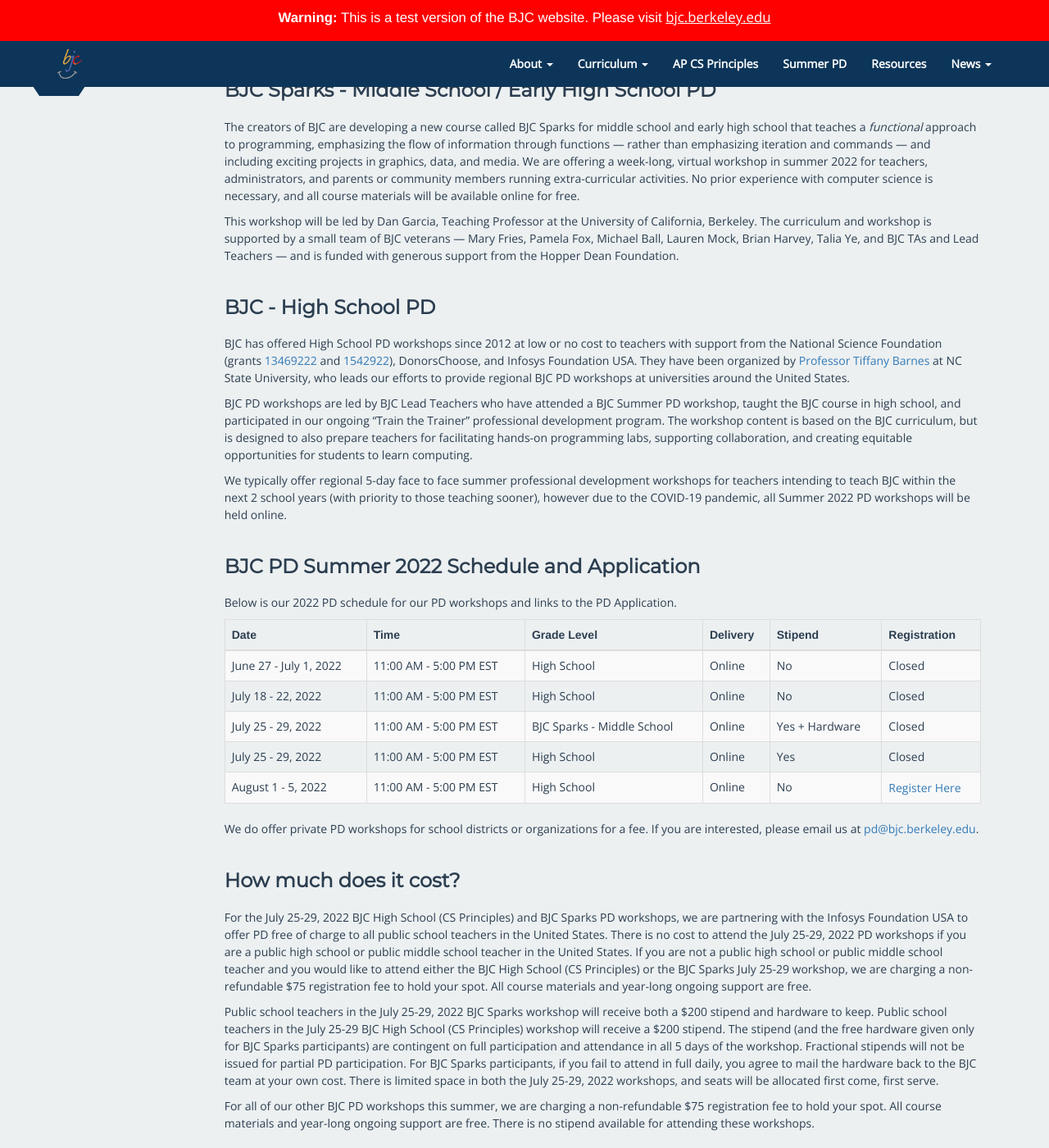
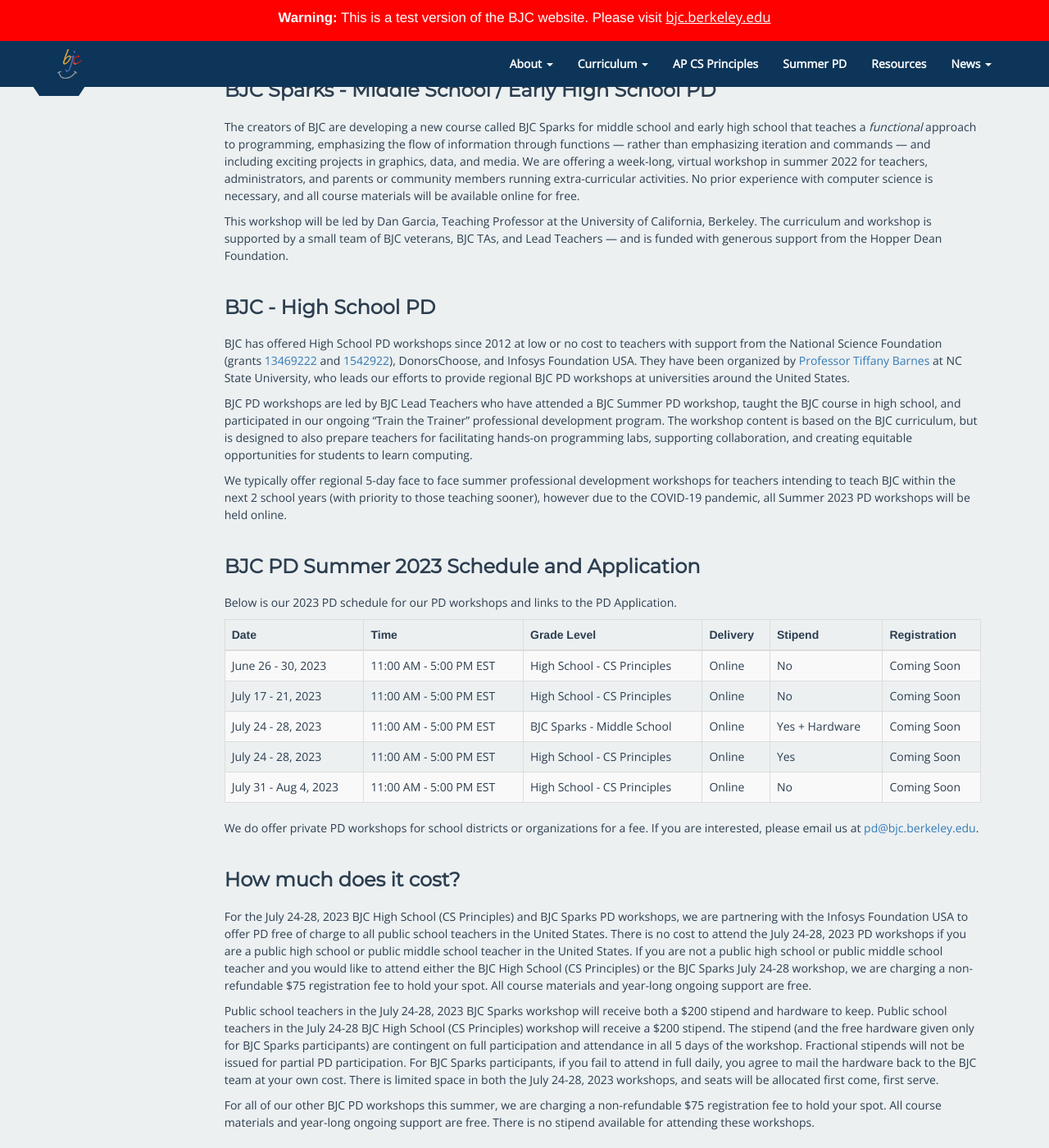
Before and after one commit to beautyjoy/beautyjoy.github.io, a Jekyll site: the page built from summer-pd/index.md, in a window 1280 px wide and 1400 px high, scrolled down 528 px. Shown: the whole window at 82% size. Built offline with Jekyll 4.4.1, drawn with Linux system fonts in a browser that asks for light colours; some of the changed text lies outside the part shown.

Commit message:
adding 2023 pd info

```diff
--- a/summer-pd/index.md
+++ b/summer-pd/index.md
@@ -1,5 +1,5 @@
 ---
-title: 2022 Professional Development
+title: 2023 Professional Development
 subtitle: One-Week Workshops for Teachers
 layout: summer-pd
 redirect_from:
@@ -33,7 +33,7 @@
 
 <!-- We are looking for a cohort of at least 20 teachers who are interested in piloting at least one semester of these new materials with students in the 2021-2022 school year and providing us with feedback to help us revise and improve these materials in exchange for a stipend described below. One of our goals is to produce a curriculum that reaches students traditionally underrepresented in computer science, so BIPOC teachers and teachers of BIPOC students are strongly encouraged to participate and provide feedback about how best we can develop a program to serve BIPOC students. -->
 
-This workshop will be led by Dan Garcia, Teaching Professor at the University of California, Berkeley. The curriculum and workshop is supported by a small team of BJC veterans — Mary Fries, Pamela Fox, Michael Ball, Lauren Mock, Brian Harvey, Talia Ye, and BJC TAs and Lead Teachers — and is funded with generous support from the Hopper Dean Foundation.
+This workshop will be led by Dan Garcia, Teaching Professor at the University of California, Berkeley. The curriculum and workshop is supported by a small team of BJC veterans, BJC TAs, and Lead Teachers — and is funded with generous support from the Hopper Dean Foundation.
 
 
 ### BJC - High School PD
@@ -47,17 +47,17 @@
 
 BJC PD workshops are led by BJC Lead Teachers who have attended a BJC Summer PD workshop, taught the BJC course in high school, and participated in our ongoing "Train the Trainer" professional development program. The workshop content is based on the BJC curriculum, but is designed to also prepare teachers for facilitating hands-on programming labs, supporting collaboration, and creating equitable opportunities for students to learn computing.
 
-We typically offer regional 5-day face to face summer professional development workshops for teachers intending to teach BJC within the next 2 school years (with priority to those teaching sooner), however due to the COVID-19 pandemic, all Summer 2022 PD workshops will be held online.
+We typically offer regional 5-day face to face summer professional development workshops for teachers intending to teach BJC within the next 2 school years (with priority to those teaching sooner), however due to the COVID-19 pandemic, all Summer 2023 PD workshops will be held online.
 
 <!-- In 2019, we will offer several 5-day in-person regional workshops. To sign up for email updates when we finalize our 2019 locations, complete our interest form at [{{site.pd_interest_url}}]({{site.pd_interest_url}}). If you are interested in hosting a BJC workshop, or becoming a BJC Lead Teacher, email [pd@bjc.berkeley.edu][pd-email]. -->
 
-### BJC PD Summer 2022 Schedule and Application
+### BJC PD Summer 2023 Schedule and Application
 
 [admin-letter]: https://bjc.link/Admin19
 [BJC PD 2019 Alternate App]: https://bjc.link/PD2019App-NoUpload
 [reg-fee]: https://bjc.link/reg19
 
-Below is our 2022 PD schedule for our PD workshops and links to the PD Application.
+Below is our 2023 PD schedule for our PD workshops and links to the PD Application.
 
 <!-- <b>Apps are due by May 31, 2022.</b> -->
 
@@ -86,44 +86,44 @@
 </thead>
 <tbody>
   <tr>
-    <td>June 27 - July 1, 2022</td>
+    <td>June 26 - 30, 2023</td>
     <td>11:00 AM - 5:00 PM EST</td>
-    <td>High School</td>
+    <td>High School - CS Principles</td>
     <td>Online</td>
     <td>No</td>
-    <td>Closed</td>
+    <td>Coming Soon</td>
   </tr>
   <tr>
-    <td>July 18 - 22, 2022</td>
+    <td>July 17 - 21, 2023</td>
     <td>11:00 AM - 5:00 PM EST</td>
-    <td>High School</td>
+    <td>High School - CS Principles</td>
     <td>Online</td>
     <td>No</td>
-    <td>Closed</td>
+    <td>Coming Soon</td>
   </tr>
   <tr>
-    <td>July 25 - 29, 2022</td>
+    <td>July 24 - 28, 2023</td>
     <td>11:00 AM - 5:00 PM EST</td>
     <td>BJC Sparks - Middle School</td>
     <td>Online</td>
     <td>Yes + Hardware</td>
-    <td>Closed</td>
+    <td>Coming Soon</td>
   </tr>
   <tr>
-    <td>July 25 - 29, 2022</td>
+    <td>July 24 - 28, 2023</td>
     <td>11:00 AM - 5:00 PM EST</td>
-    <td>High School</td>
+    <td>High School - CS Principles</td>
     <td>Online</td>
     <td>Yes</td>
-    <td>Closed</td>
+    <td>Coming Soon</td>
   </tr>
   <tr>
-    <td>August 1 - 5, 2022</td>
+    <td>July 31 - Aug 4, 2023</td>
     <td>11:00 AM - 5:00 PM EST</td>
-    <td>High School</td>
+    <td>High School - CS Principles</td>
     <td>Online</td>
     <td>No</td>
-    <td><a href="https://bjc.link/bjcpd22">Register Here</a></td>
+    <td>Coming Soon</td> <!--<a href="https://bjc.link/bjcpd22">Register Here</a>-->
   </tr>
  </tbody>
 </table>
@@ -145,9 +145,9 @@
 
 ### How much does it cost?
 
-For the July 25-29, 2022 BJC High School (CS Principles) and BJC Sparks PD workshops, we are partnering with the Infosys Foundation USA to offer PD free of charge to all public school teachers in the United States. There is no cost to attend the July 25-29, 2022 PD workshops if you are a public high school or public middle school teacher in the United States. If you are not a public high school or public middle school teacher and you would like to attend either the BJC High School (CS Principles) or the BJC Sparks July 25-29 workshop, we are charging a non-refundable $75 registration fee to hold your spot. All course materials and year-long ongoing support are free.
+For the July 24-28, 2023 BJC High School (CS Principles) and BJC Sparks PD workshops, we are partnering with the Infosys Foundation USA to offer PD free of charge to all public school teachers in the United States. There is no cost to attend the July 24-28, 2023 PD workshops if you are a public high school or public middle school teacher in the United States. If you are not a public high school or public middle school teacher and you would like to attend either the BJC High School (CS Principles) or the BJC Sparks July 24-28 workshop, we are charging a non-refundable $75 registration fee to hold your spot. All course materials and year-long ongoing support are free.
 
-Public school teachers in the July 25-29, 2022 BJC Sparks workshop will receive both a $200 stipend and hardware to keep. Public school teachers in the July 25-29 BJC High School (CS Principles) workshop will receive a $200 stipend. The stipend (and the free hardware given only for BJC Sparks participants) are contingent on full participation and attendance in all 5 days of the workshop. Fractional stipends will not be issued for partial PD participation. For BJC Sparks participants, if you fail to attend in full daily, you agree to mail the hardware back to the BJC team at your own cost. There is limited space in both the July 25-29, 2022 workshops, and seats will be allocated first come, first serve.
+Public school teachers in the July 24-28, 2023 BJC Sparks workshop will receive both a $200 stipend and hardware to keep. Public school teachers in the July 24-28 BJC High School (CS Principles) workshop will receive a $200 stipend. The stipend (and the free hardware given only for BJC Sparks participants) are contingent on full participation and attendance in all 5 days of the workshop. Fractional stipends will not be issued for partial PD participation. For BJC Sparks participants, if you fail to attend in full daily, you agree to mail the hardware back to the BJC team at your own cost. There is limited space in both the July 24-28, 2023 workshops, and seats will be allocated first come, first serve.
 
 For all of our other BJC PD workshops this summer, we are charging a non-refundable $75 registration fee to hold your spot. All course materials and year-long ongoing support are free. There is no stipend available for attending these workshops.
 
```
